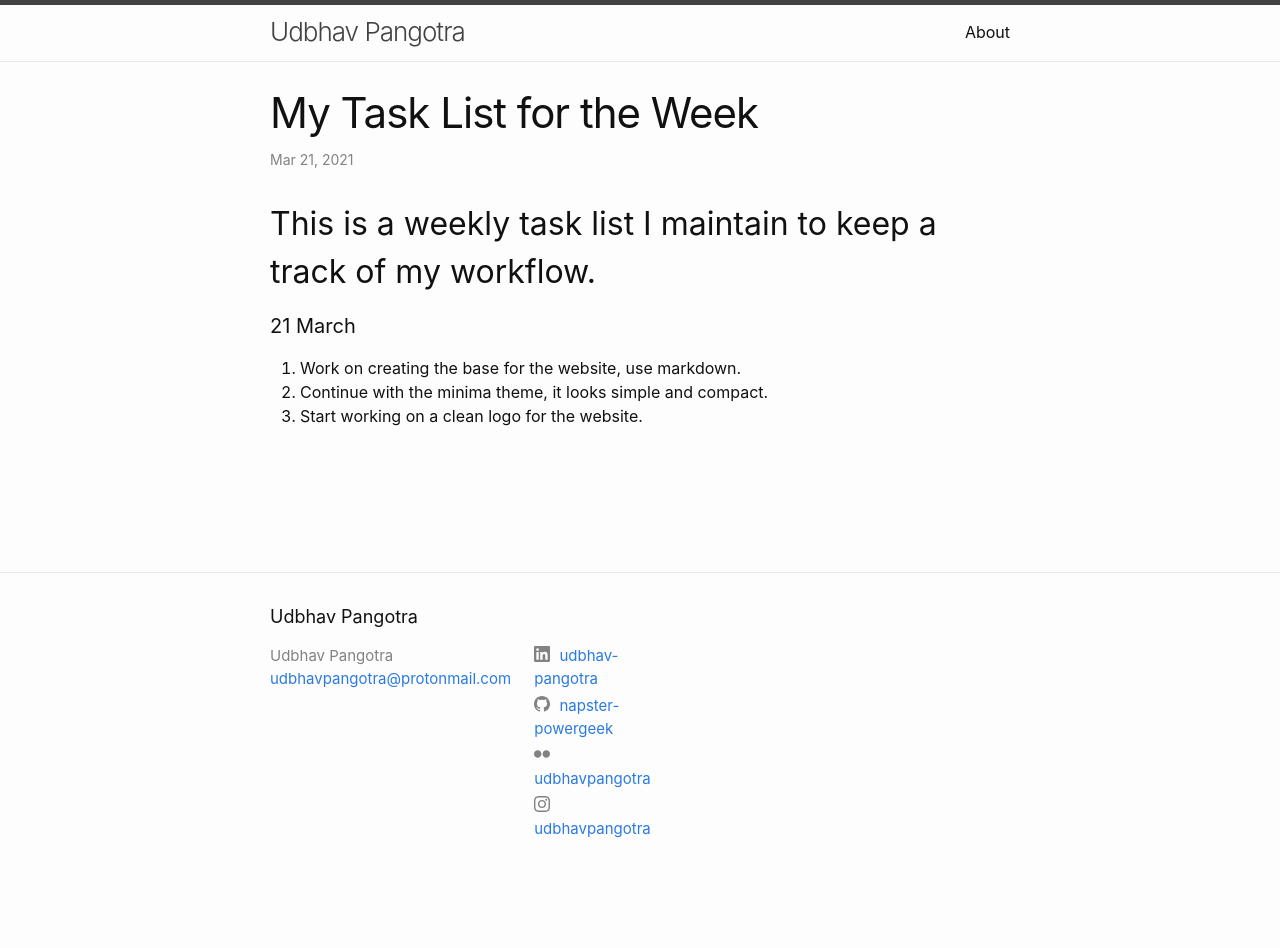
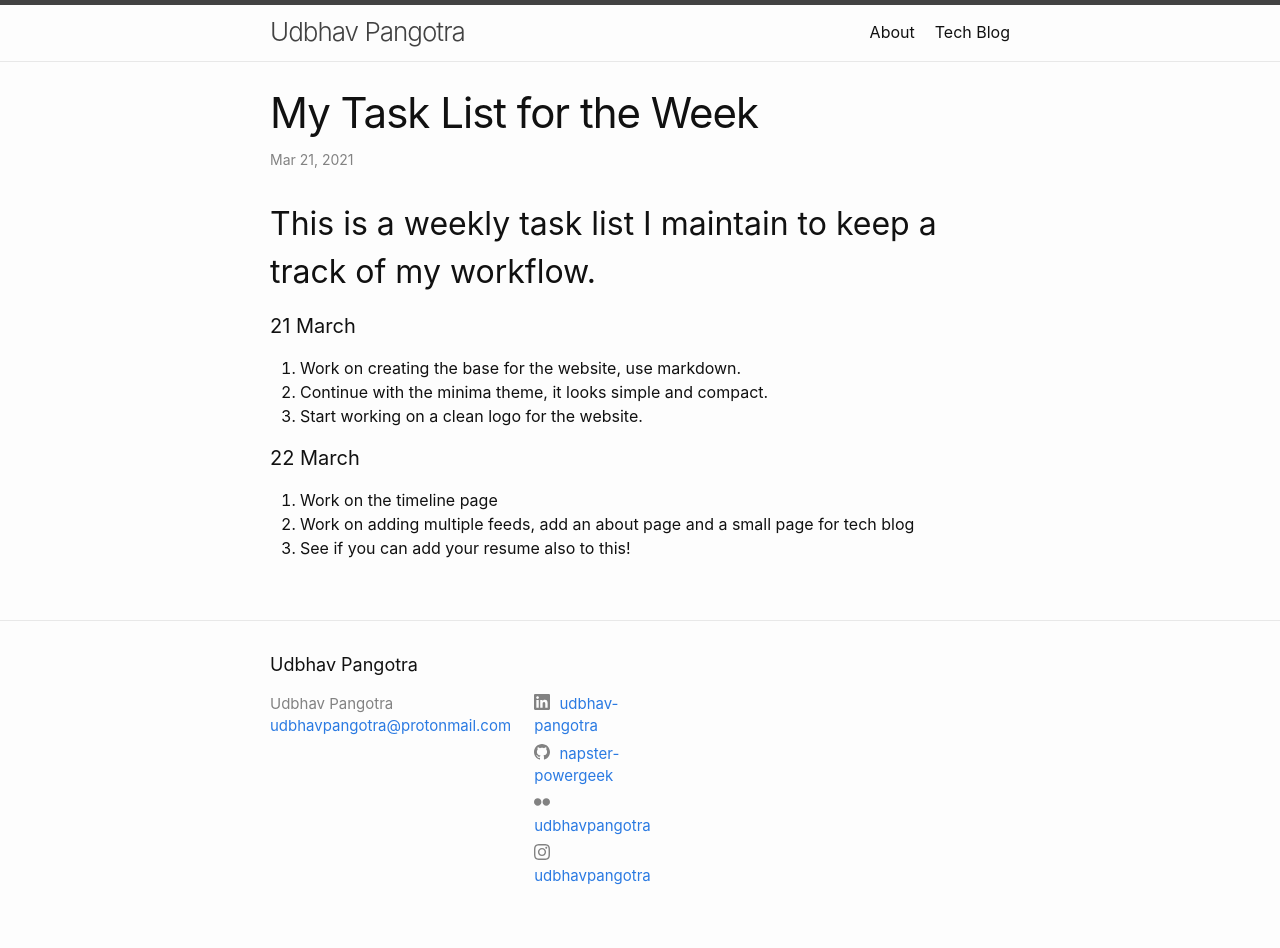
Before and after one commit to napster-powergeek/my-blog, a Jekyll site: the page built from _posts/2021-03-21-my-tasklist.md, in a window 1280 px wide. Built offline with Jekyll 4.4.1, drawn with Linux system fonts in a browser that asks for light colours; before the commit the page ends 900 px from its top, so only the background shows below that.

Commit message:
added a tech blog

```diff
--- a/_posts/2021-03-21-my-tasklist.md
+++ b/_posts/2021-03-21-my-tasklist.md
@@ -11,3 +11,8 @@ categories: jekyll update
 1. Work on creating the base for the website, use markdown.
 2. Continue with the minima theme, it looks simple and compact.
 3. Start working on a clean logo for the website.
+
+#### 22 March
+1. Work on the timeline page
+2. Work on adding multiple feeds, add an about page and a small page for tech blog
+3. See if you can add your resume also to this!
```
Also changed, not shown: Blog-tech/_posts/2021-01-01-techblog1.md (added, +8 -0 lines), Blog-tech/index.markdown (added, +8 -0 lines), _layouts/home-tech.html (added, +36 -0 lines).
